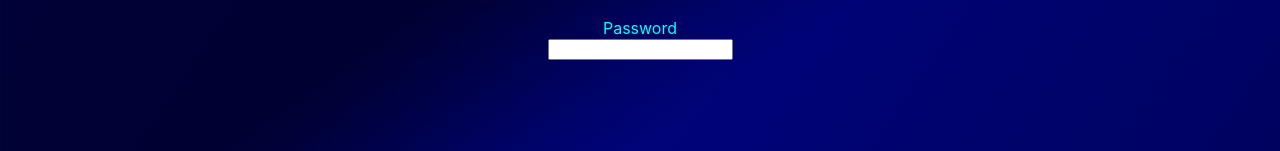
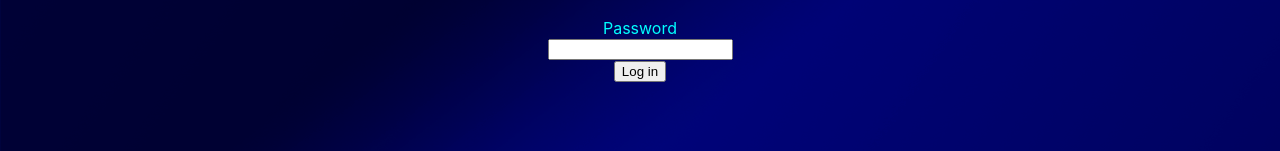
Before and after one commit to wilcer1/fullstackprojectreact, a React (Create React App) app: page /SignIn in a window 1280 px wide. Shown: the part 274-425 px from the top of the page. Built offline with nearby package versions, Linux system fonts and the light colour scheme.

Commit message:
Started on validate sign in (not done yet)
The mission is to be able to sign in, we need to se if email and password is correct

```diff
--- a/server.js
+++ b/server.js
@@ -9,5 +9,5 @@ app.use(express.static("build"));
 app.use("/api", routes);
 app.use("/api/auth", authRoute);
 app.listen(PORT, () => {
-    console.log("server running on port" + PORT);
+    console.log("server running on port " + PORT);
 });
--- a/src/components/SignIn.js
+++ b/src/components/SignIn.js
@@ -12,11 +12,35 @@ function SignIn() {
                     <label>Password</label><br></br>
                     <input type="text" name="password"></input>
                 </form>
+                <button onClick={validateSignIn}>Log in</button>
+
             </div>
         </div>
 
+    )
 
-    )
+}
+
+
+function validateSignIn() {
+    const email = document.forms["signIn"]["email"].value
+    const password = document.forms["signIn"]["password"].value
+
+    fetch("http://localhost:5000/api/auth/login", {
+        method: "GET",
+        headers: {
+            "Content-Type": "application/json"
+        },
+        body: {
+            email: email,
+            password: password
+        }
+    })
+    .then(res => res.json())
+    .then(response => {
+        alert(response)
+    });
+
 }
 
 export default SignIn
```
